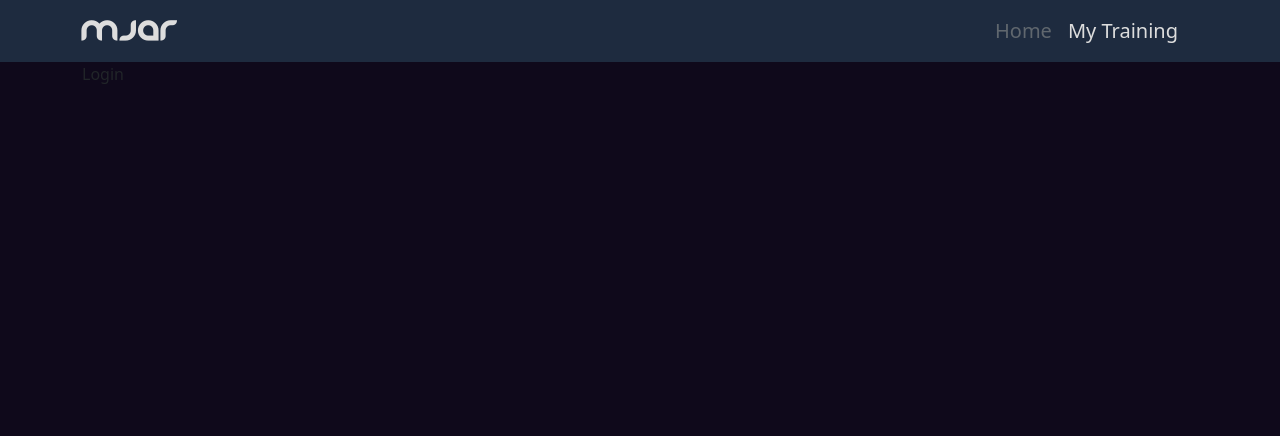
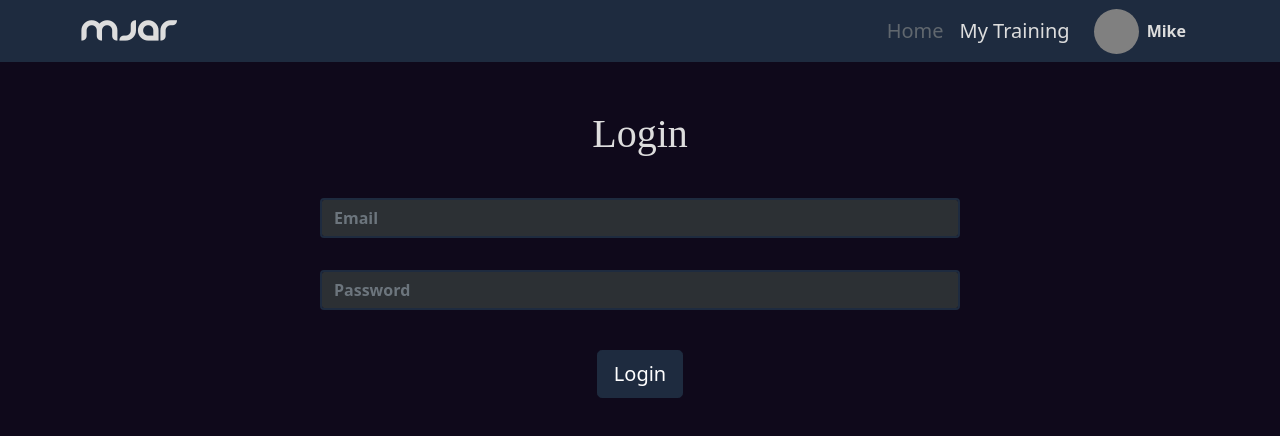
Before and after one commit to Mpb0406/MJAR, a React (Create React App) app in the folder frontend/: page /Login in a window 1280 px wide. Shown: the top 436 px of the page. Built offline with nearby package versions, Linux system fonts and the light colour scheme; a web font is replaced by a local one.

Commit message:
Added local state to register form to collect form data

```diff
--- a/frontend/public/index.html
+++ b/frontend/public/index.html
@@ -20,7 +20,7 @@
 <link rel="preconnect" href="https://fonts.gstatic.com" crossorigin>
 <link href="https://fonts.googleapis.com/css2?family=Dangrek&family=Montserrat:wght@400;500;600;700&display=swap" rel="stylesheet">
 
-    <title>React Redux App</title>
+    <title>MJAR Training</title>
   </head>
   <body>
     <noscript>You need to enable JavaScript to run this app.</noscript>
--- a/frontend/src/App.scss
+++ b/frontend/src/App.scss
@@ -26,3 +26,10 @@
 .logo {
   font-family: "Danube";
 }
+
+.profile-pic {
+  height: 45px;
+  width: 45px;
+  border-radius: 50%;
+  background-color: gray;
+}
--- a/frontend/src/Components/Header.js
+++ b/frontend/src/Components/Header.js
@@ -5,7 +5,7 @@ const Header = () => {
   return (
     <Navbar className="navbar-dark" bg="primary" expand="lg">
       <Container className="bg-primary">
-        <Navbar.Brand className="bg-primary logo text-light fs-4">
+        <Navbar.Brand href="/" className="bg-primary logo text-light fs-4">
           MJAR
         </Navbar.Brand>
         <Navbar.Toggle
@@ -24,6 +24,12 @@ const Header = () => {
               <Nav.Link className="bg-primary text-light fs-5" href="#features">
                 My Training
               </Nav.Link>
+              <div className="profile bg-primary d-flex align-items-center ms-3">
+                <div className="profile-pic"></div>
+                <div className="profile-name bg-primary text-light ms-2 fw-bold">
+                  Mike
+                </div>
+              </div>
             </Nav>
           </Container>
         </Navbar.Collapse>
--- a/frontend/src/Pages/Login.js
+++ b/frontend/src/Pages/Login.js
@@ -1,7 +1,27 @@
 import React from "react";
+import { Form, Button } from "react-bootstrap";
+import "bootstrap/dist/css/bootstrap.min.css";
+import "../App.scss";
 
 const Login = () => {
-  return <div>Login</div>;
+  return (
+    <>
+      <Form.Group className="d-flex flex-column flex-column align-items-center mt-5">
+        <h3 className="text-light dis-font fs-1 mb-4">Login</h3>
+        <Form.Control
+          className="my-3 bg-input text-light fw-bold input-width border-primary border-2"
+          placeholder="Email"
+          variant="dark"
+        />
+        <Form.Control
+          className="my-3 bg-input text-light fw-bold input-width border-primary border-2"
+          placeholder="Password"
+          variant="dark"
+        />
+        <Button className="btn-primary mt-4 btn-lg">Login</Button>
+      </Form.Group>
+    </>
+  );
 };
 
 export default Login;
--- a/frontend/src/Pages/Register.js
+++ b/frontend/src/Pages/Register.js
@@ -1,9 +1,26 @@
-import React from "react";
+import React, { useState } from "react";
 import { Form, Button } from "react-bootstrap";
 import "bootstrap/dist/css/bootstrap.min.css";
 import "../App.scss";
 
 const Register = () => {
+  const [formData, setFormData] = useState({
+    name: "",
+    email: "",
+    password: "",
+    password2: "",
+  });
+
+  const { name, email, password, password2 } = formData;
+
+  const onChange = (e) => {
+    setFormData((prevState) => ({
+      ...prevState,
+      [e.target.name]: e.target.value,
+    }));
+  };
+
+  console.log(formData);
   return (
     <>
       <Form.Group className="d-flex flex-column flex-column align-items-center mt-5">
@@ -12,23 +29,35 @@ const Register = () => {
           className="my-3 bg-input text-light fw-bold input-width border-primary border-2"
           placeholder="Name"
           variant="dark"
+          name="name"
+          value={name}
+          onChange={onChange}
         />
         <Form.Control
           className="my-3 bg-input text-light fw-bold input-width border-primary border-2"
           placeholder="Email"
           variant="dark"
+          name="email"
+          value={email}
+          onChange={onChange}
         />
         <Form.Control
           className="my-3 bg-input text-light fw-bold input-width border-primary border-2"
           placeholder="Password"
           variant="dark"
+          name="password"
+          value={password}
+          onChange={onChange}
         />
         <Form.Control
           className="my-3 bg-input text-light fw-bold input-width border-primary border-2"
           placeholder="Confirm Password"
           variant="dark"
+          name="password2"
+          value={password2}
+          onChange={onChange}
         />
-        <Button className="btn-primary mt-4 fw-bold">Create Account</Button>
+        <Button className="btn-primary mt-4 btn-lg">Create Account</Button>
       </Form.Group>
     </>
   );
```
